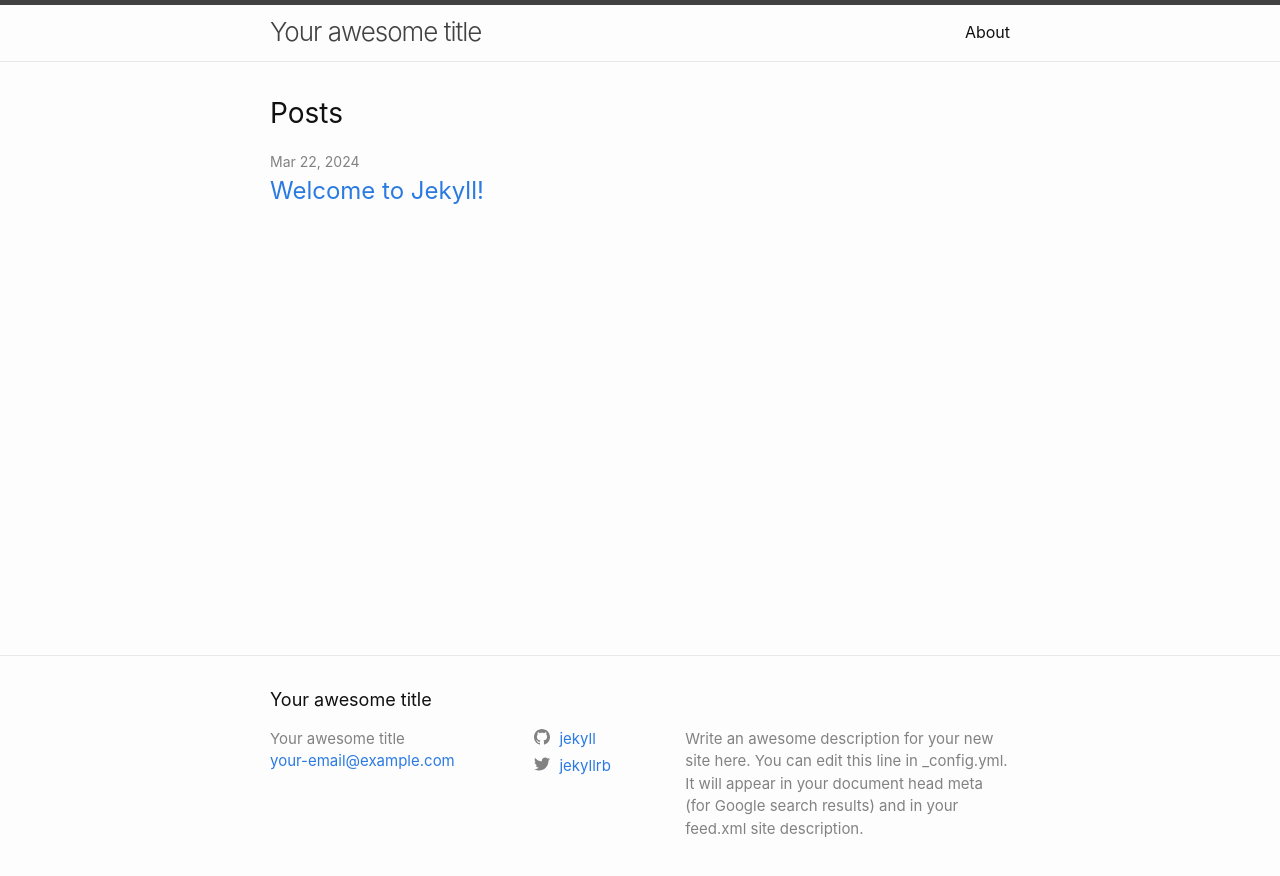
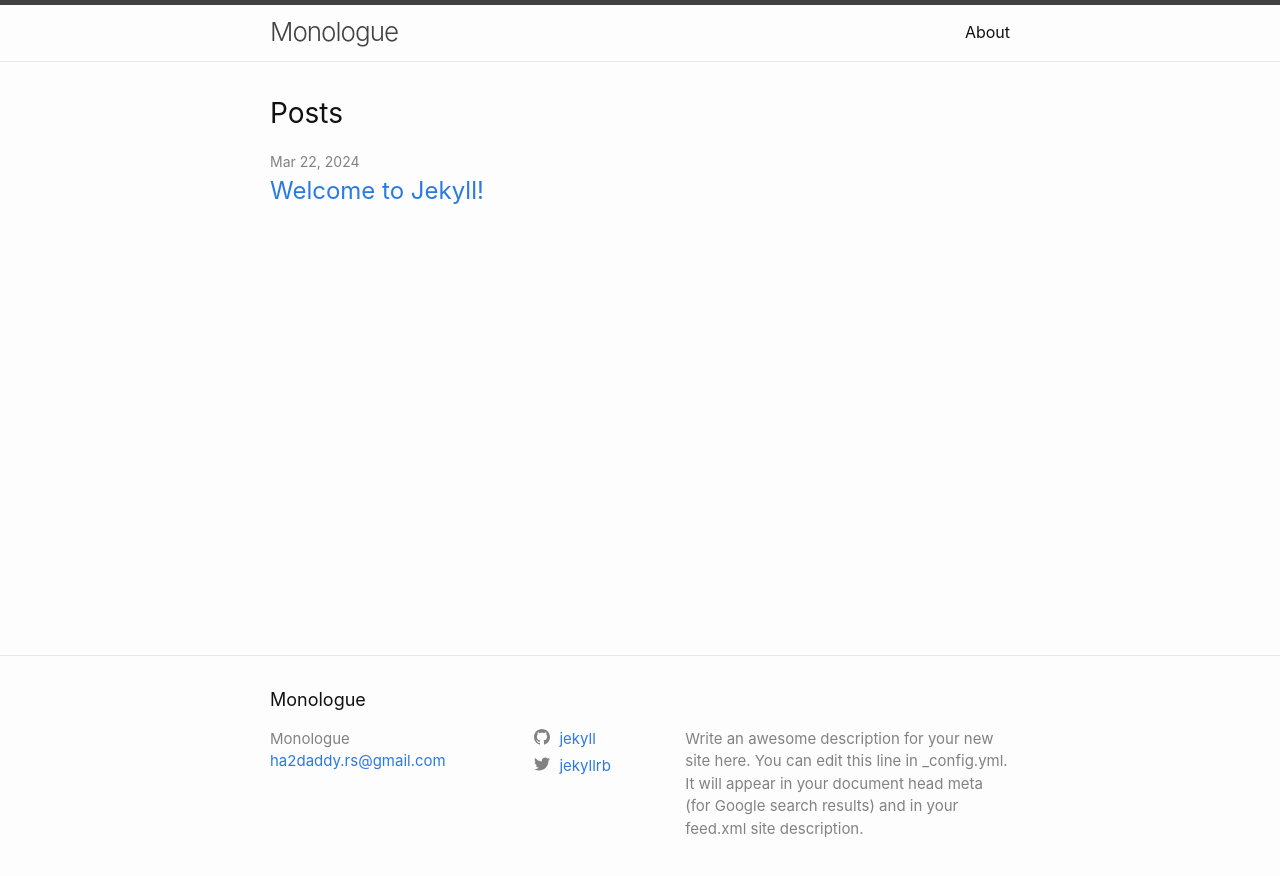
Before and after one commit to ha2daddy11/ha2daddy1.github.io, a Jekyll site: the page built from index.markdown, in a window 1280 px wide. Shown: the top 876 px of the page. Built offline with Jekyll 4.4.1, drawn with Linux system fonts in a browser that asks for light colours.

Commit message:
TitleUpdate

```diff
--- a/_config.yml
+++ b/_config.yml
@@ -18,14 +18,14 @@
 # You can create any custom variable you would like, and they will be accessible
 # in the templates via {{ site.myvariable }}.
 
-title: Your awesome title
-email: your-email@example.com
+title: Monologue
+email: ha2daddy.rs@gmail.com
 description: >- # this means to ignore newlines until "baseurl:"
   Write an awesome description for your new site here. You can edit this
   line in _config.yml. It will appear in your document head meta (for
   Google search results) and in your feed.xml site description.
 baseurl: "" # the subpath of your site, e.g. /blog
-url: "" # the base hostname & protocol for your site, e.g. http://example.com
+url: "https://ha2daddy.github.io" # the base hostname & protocol for your site, e.g. http://example.com
 twitter_username: jekyllrb
 github_username:  jekyll
 
```
